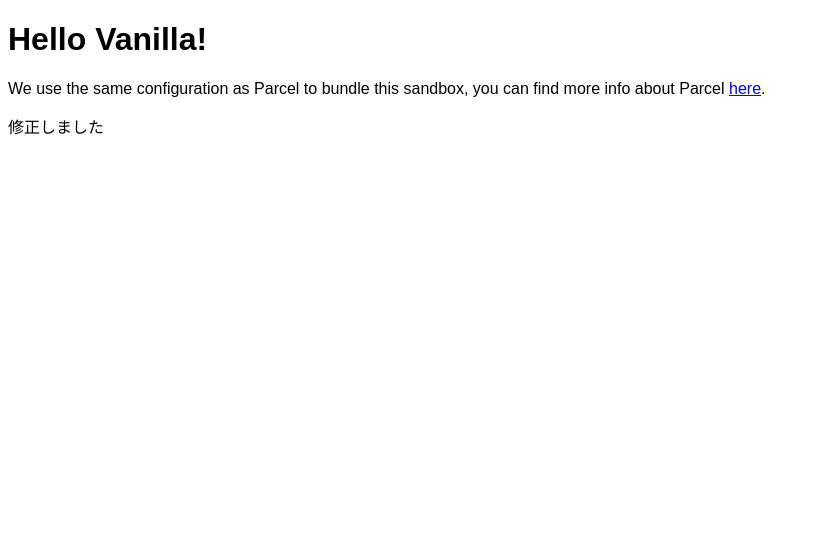
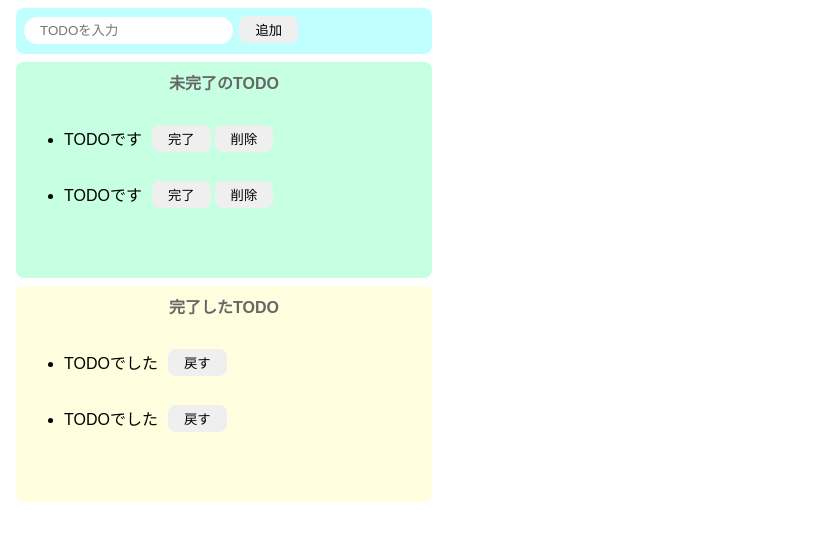
Before and after one commit to tstsukahara/codesandbox-test, a website built with Parcel: page index.html in a window 1280 px wide. Shown: the whole page, without its empty margins (0-819 px from the left). Built offline with nearby package versions, Linux system fonts and the light colour scheme.

Commit message:
html作成

```diff
--- a/index.html
+++ b/index.html
@@ -1,13 +1,51 @@
 <!DOCTYPE html>
 <html>
   <head>
-    <title>Parcel Sandbox</title>
+    <title>TODO(JS)</title>
     <meta charset="UTF-8" />
   </head>
 
   <body>
-    <div id="app"></div>
-    <p>修正しました</p>
+    <div class="input-area">
+      <input placeholder="TODOを入力"/ >
+      <button>追加</button>
+    </div>
+    <div class="incomplete-area">
+      <p class="title">未完了のTODO</p>
+      <ul>
+        <li>
+          <div class="list-row">
+            <p>TODOです</p>
+            <button>完了</button>
+            <button>削除</button>
+          </div>
+        </li>
+        <li>
+          <div class="list-row">
+            <p>TODOです</p>
+            <button>完了</button>
+            <button>削除</button>
+          </div>
+        </li>
+      </ul>
+    </div>
+    <div class="complete-area">
+      <p class="title">完了したTODO</p>
+      <ul>
+        <li>
+          <div class="list-row">
+            <p>TODOでした</p>
+            <button>戻す</button>
+          </div>
+        </li>
+        <li>
+          <div class="list-row">
+            <p>TODOでした</p>
+            <button>戻す</button>
+          </div>
+        </li>
+      </ul>
+    </div>
     <script src="src/index.js"></script>
   </body>
 </html>
--- a/src/index.js
+++ b/src/index.js
@@ -1,10 +1,5 @@
 import "./styles.css";
 
-document.getElementById("app").innerHTML = `
-<h1>Hello Vanilla!</h1>
-<div>
-  We use the same configuration as Parcel to bundle this sandbox, you can find more
-  info about Parcel
-  <a href="https://parceljs.org" target="_blank" rel="noopener noreferrer">here</a>.
-</div>
-`;
+const onClickAdd = () => {
+  alert();
+};
--- a/src/styles.css
+++ b/src/styles.css
@@ -1,3 +1,66 @@
 body {
   font-family: sans-serif;
 }
+
+input {
+  border-radius: 16px;
+  border: none;
+  padding: 6px 16px;
+  outline: none;
+}
+
+button {
+  border-radius: 8px;
+  border: none;
+  padding: 4px 16px;
+  margin: 0px 2px;
+}
+
+button:hover {
+  background-color: #ff7fff;
+  color: #fff;
+  cursor: pointer;
+}
+
+li > div > p {
+  margin-right: 8px;
+}
+
+.input-area {
+  background-color: #c1ffff;
+  width: 400px;
+  height: 30px;
+  padding: 8px;
+  margin: 8px;
+  border-radius: 8px;
+}
+
+.incomplete-area {
+  background-color: #c6ffe2;
+  width: 400px;
+  min-height: 200px;
+  padding: 8px;
+  margin: 8px;
+  border-radius: 8px;
+}
+
+.complete-area {
+  background-color: #ffffe0;
+  width: 400px;
+  min-height: 200px;
+  padding: 8px;
+  margin: 8px;
+  border-radius: 8px;
+}
+
+.title {
+  text-align: center;
+  margin-top: 0;
+  font-weight: bold;
+  color: #666;
+}
+
+.list-row {
+  display: flex;
+  align-items: center;
+}
```
